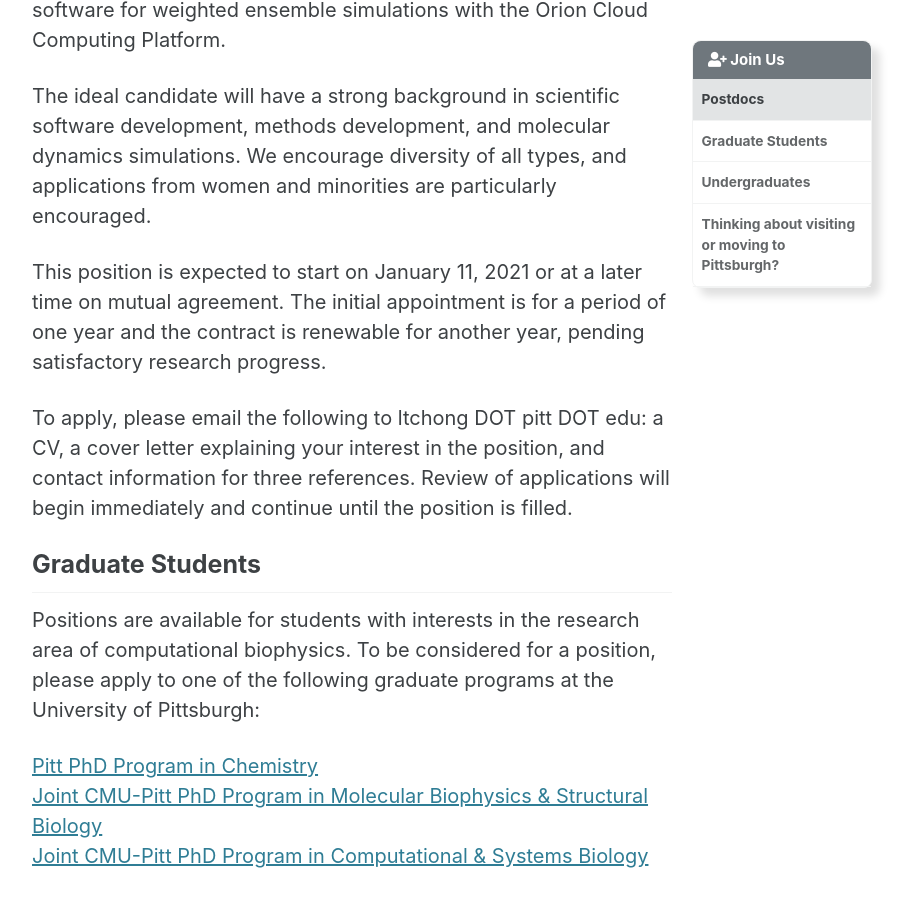
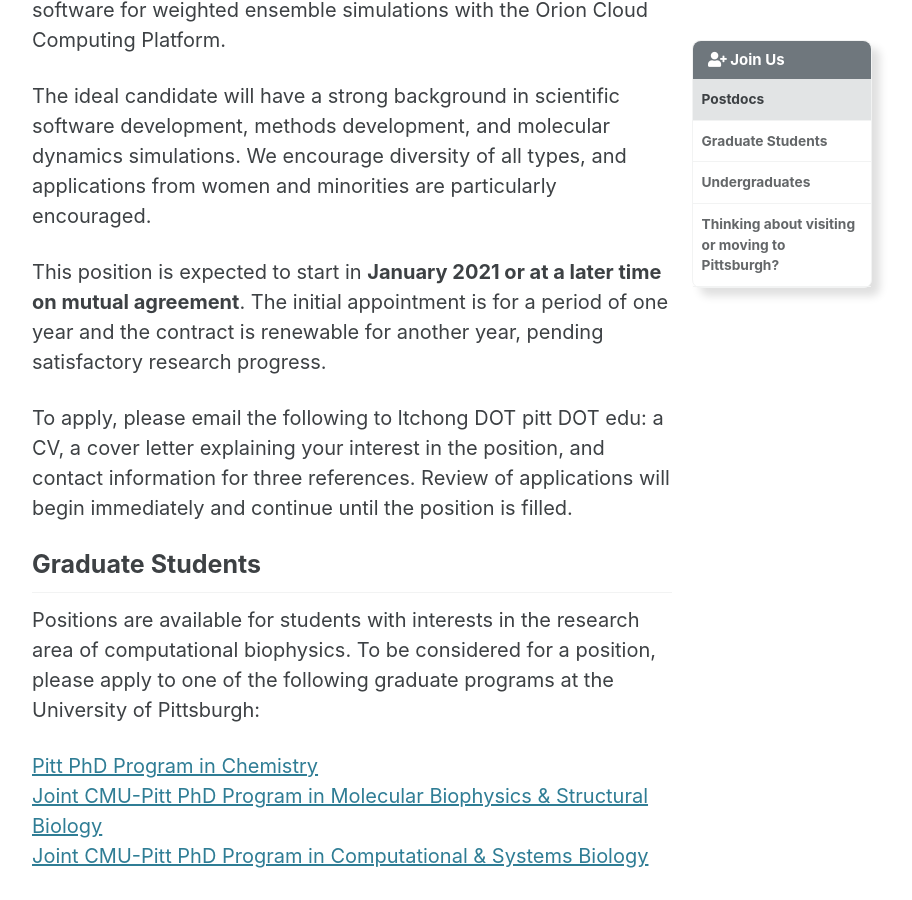
Before and after one commit to darianyang/mm-github-pages-test, a Jekyll site: the page built from _pages/join_us.md, in a window 1280 px wide and 900 px high, scrolled down 877 px. Shown: the whole window, without its empty margins (288-1200 px from the left). Built offline with Jekyll 4.4.1, drawn with Linux system fonts in a browser that asks for light colours; cached includes are drawn as plain includes.

Commit message:
Update join_us.md

```diff
--- a/_pages/join_us.md
+++ b/_pages/join_us.md
@@ -13,7 +13,7 @@
 
 The ideal candidate will have a strong background in scientific software development, methods development, and molecular dynamics simulations. We encourage diversity of all types, and applications from women and minorities are particularly encouraged.
 
-This position is expected to start on January 11, 2021 or at a later time on mutual agreement. The initial appointment is for a period of one year and the contract is renewable for another year, pending satisfactory research progress.
+This position is expected to start in **January 2021 or at a later time on mutual agreement**. The initial appointment is for a period of one year and the contract is renewable for another year, pending satisfactory research progress.
 
 To apply, please email the following to ltchong DOT pitt DOT edu: a CV, a cover letter explaining your interest in the position, and contact information for three references. Review of applications will begin immediately and continue until the position is filled.
 
```
